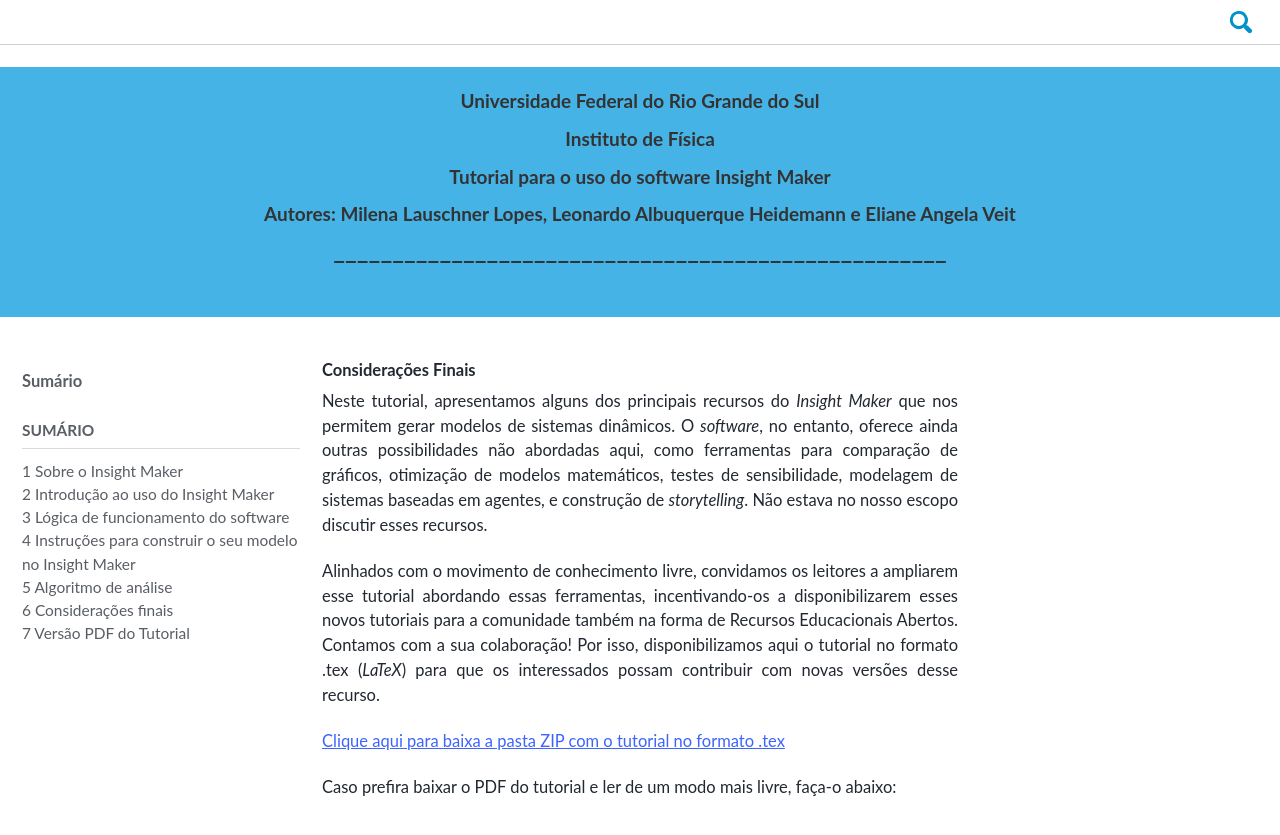
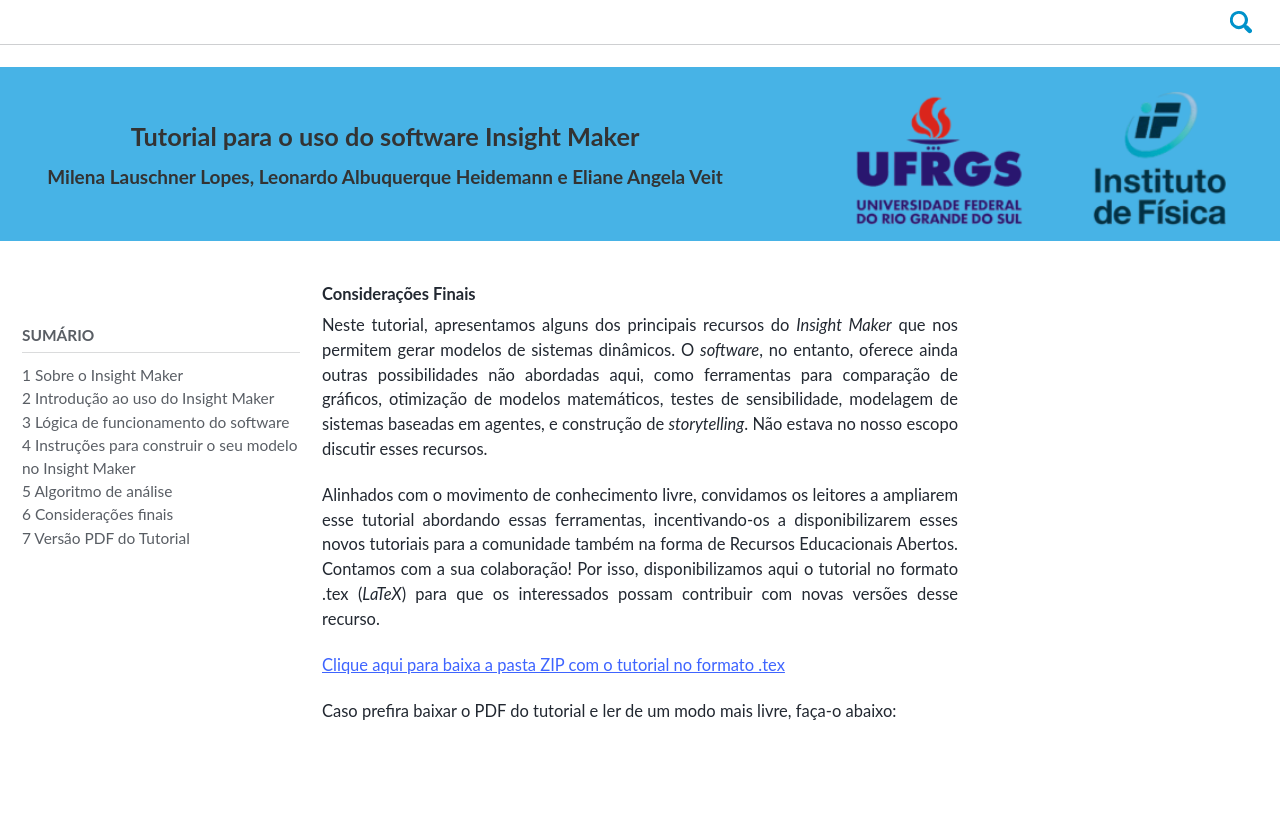
Before and after one commit to milenalauschner/MM, a Jekyll site: the page built from _pages/seção6.md, in a window 1280 px wide and 900 px high. Shown: the top 835 px of the window. Built offline with Jekyll 4.4.1, drawn with Linux system fonts in a browser that asks for light colours; cached includes are drawn as plain includes; nearby versions of some CDN libraries; some web fonts are replaced; some of the changed text lies outside the part shown.

Commit message:
Update seção6.md

```diff
--- a/_pages/seção6.md
+++ b/_pages/seção6.md
@@ -4,12 +4,12 @@
 permalink: /seção6/
 author_profile: false
 header:
-  overlay_color: "#46b3e6"
+  overlay_image: /assets/images/logos6.png
   actions:
-    - label: "<small>Universidade Federal do Rio Grande do Sul</small><br /> <small>Instituto de Física</small><br /> <small>Tutorial para o uso do software Insight Maker</small><br /> <small>Autores: Milena Lauschner Lopes, Leonardo Albuquerque Heidemann e Eliane Angela Veit</small> ____________________________________________________"
+    - label: "<br />Tutorial para o uso do software Insight Maker<br /> <small>Milena Lauschner Lopes, Leonardo Albuquerque Heidemann e Eliane Angela Veit</small>"
       url: "/seção6/#considerações-finais"
 sidebar:
-  title: "Sumário"
+  title: " "
   nav: blogroll
 ---
 # Considerações Finais
@@ -32,12 +32,7 @@
 
 <p style="text-align: center;"><embed  width="700" height="500" src="https://milenalauschner.github.io/MM/assets/Tutorial_para_o_uso_do_software_Insight_Maker.pdf" type="application/pdf" /></p>
 
-## Apoio para realização desse recurso:
-
-![apoios]({{ site.url }}{{ site.baseurl
-}}/assets/images/logos.png)
-
 [<i class="fas fa-arrow-alt-circle-left"></i> Seção 5 ](https://milenalauschner.github.io/MM/seção5/){:
 .btn .btn--info}
-{: .text-center}
+{: .text-right}
 ________________________________________________________________________________________________________________________________________________________________________________________________________________________________________________
```
